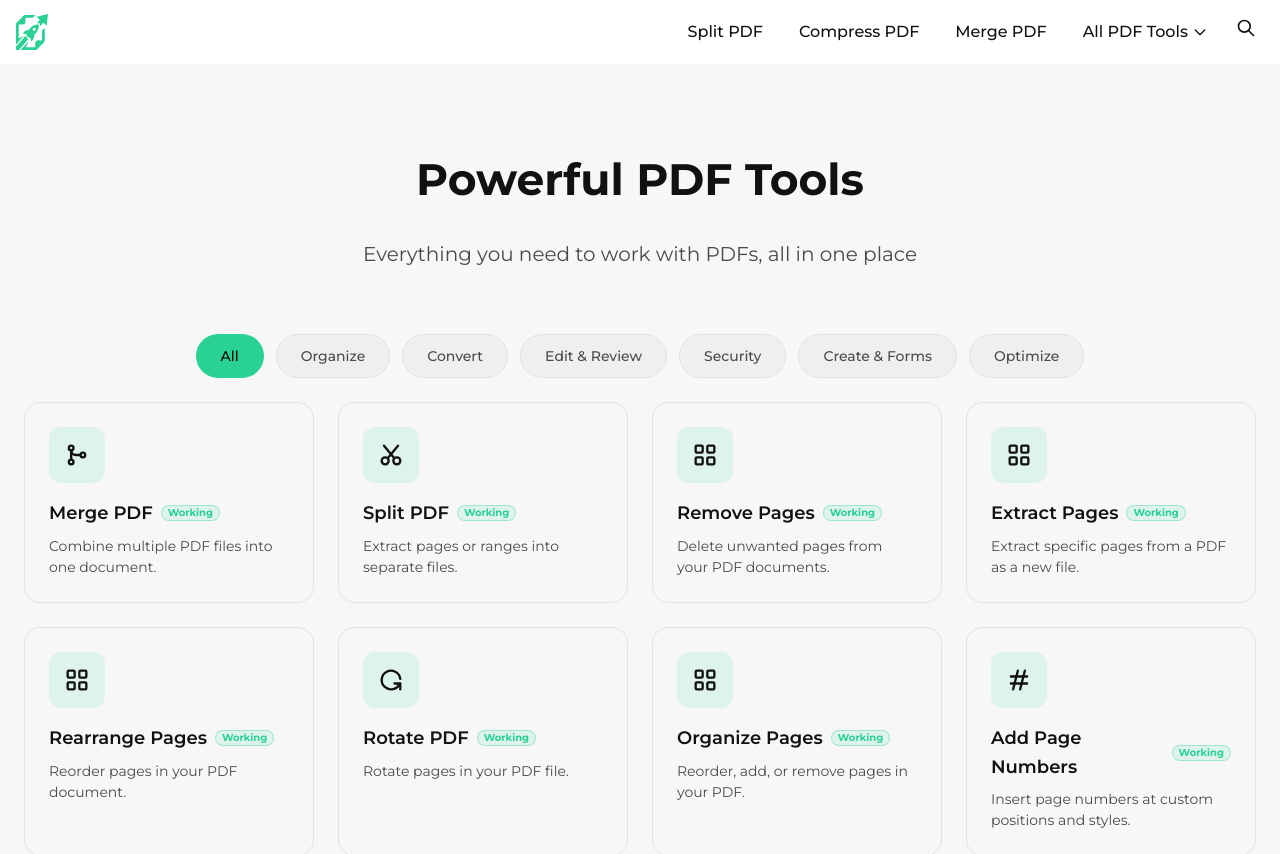
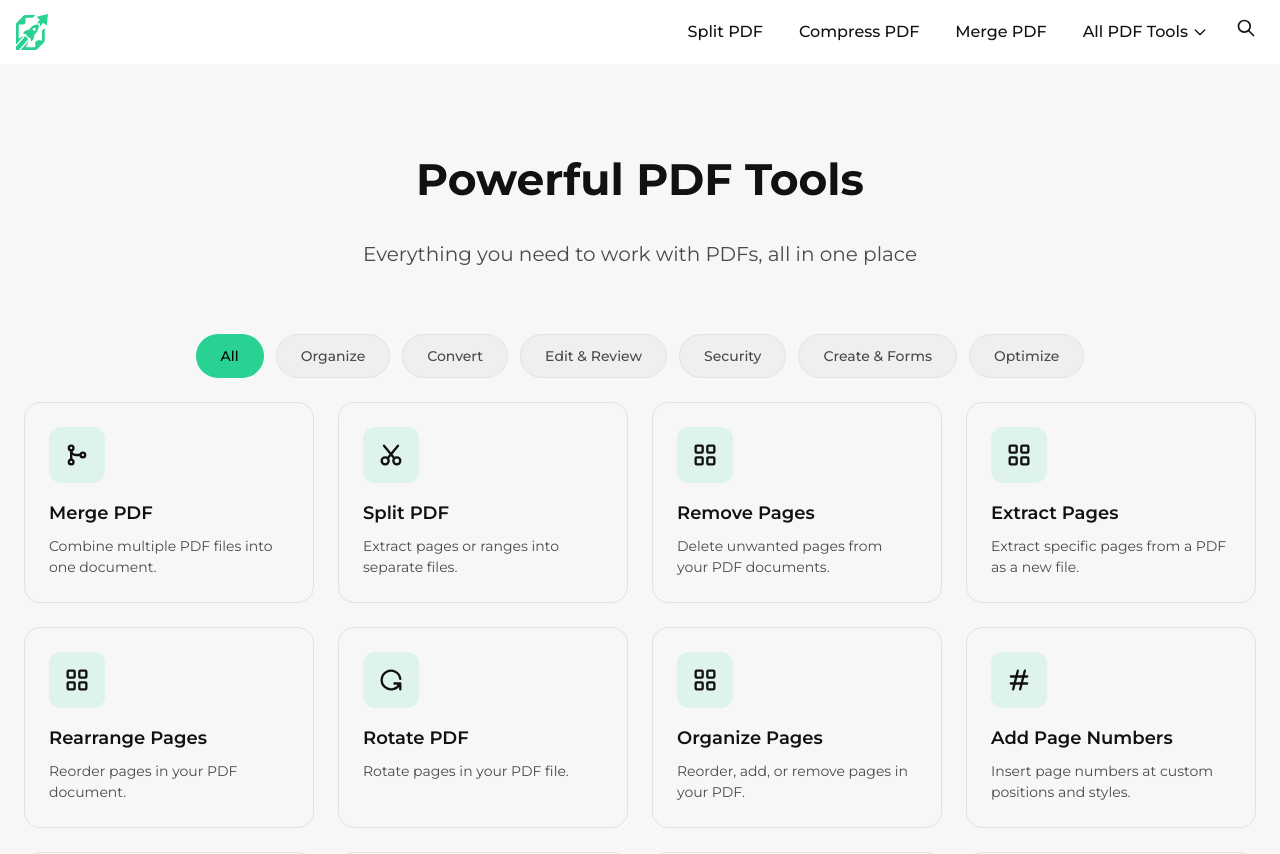
Before and after one commit to milindex/SuperPDF, a Next.js app: page / in a window 1280 px wide. Shown: the top 854 px of the page. Built offline with nearby package versions, Linux system fonts and the light colour scheme.

Commit message:
chore: remove Working chip from tool cards

```diff
--- a/src/components/ToolsFilter/ToolsFilter.module.scss
+++ b/src/components/ToolsFilter/ToolsFilter.module.scss
@@ -145,17 +145,6 @@
   line-height: 1;
 }
 
-.workingChip {
-  font-size: 0.625rem;
-  font-weight: 700;
-  color: var(--color-brand);
-  background: rgba(41, 209, 146, 0.12);
-  border: 1px solid rgba(41, 209, 146, 0.35);
-  padding: 0.125rem 0.375rem;
-  border-radius: 999px;
-  line-height: 1;
-}
-
 .cardDesc {
   color: var(--color-text-secondary);
   font-size: 0.875rem;
--- a/src/components/ToolsFilter/ToolsFilter.tsx
+++ b/src/components/ToolsFilter/ToolsFilter.tsx
@@ -4,12 +4,7 @@ import { useState } from "react";
 import Link from "next/link";
 import Icon from "@/components/Icon/Icon";
 import type { HomepageTool } from "@/data/homepage-tools";
-import { toolsRegistry } from "@/registry/tools";
 import styles from "./ToolsFilter.module.scss";
-
-const WORKING_SLUGS = new Set(
-  toolsRegistry.filter((t) => t.status === "implemented").map((t) => t.slug),
-);
 
 const CATEGORIES = [
   { value: "all", label: "All" },
@@ -97,9 +92,6 @@ export default function ToolsFilter({ tools }: { tools: HomepageTool[] }) {
                 {tool.category === "ai" && (
                   <span className={styles.proBadge}>PRO</span>
                 )}
-                {WORKING_SLUGS.has(tool.href.replace(/^\/tools\//, "")) && (
-                  <span className={styles.workingChip}>Working</span>
-                )}
               </h3>
               <p className={styles.cardDesc}>{tool.description}</p>
             </Link>
```
